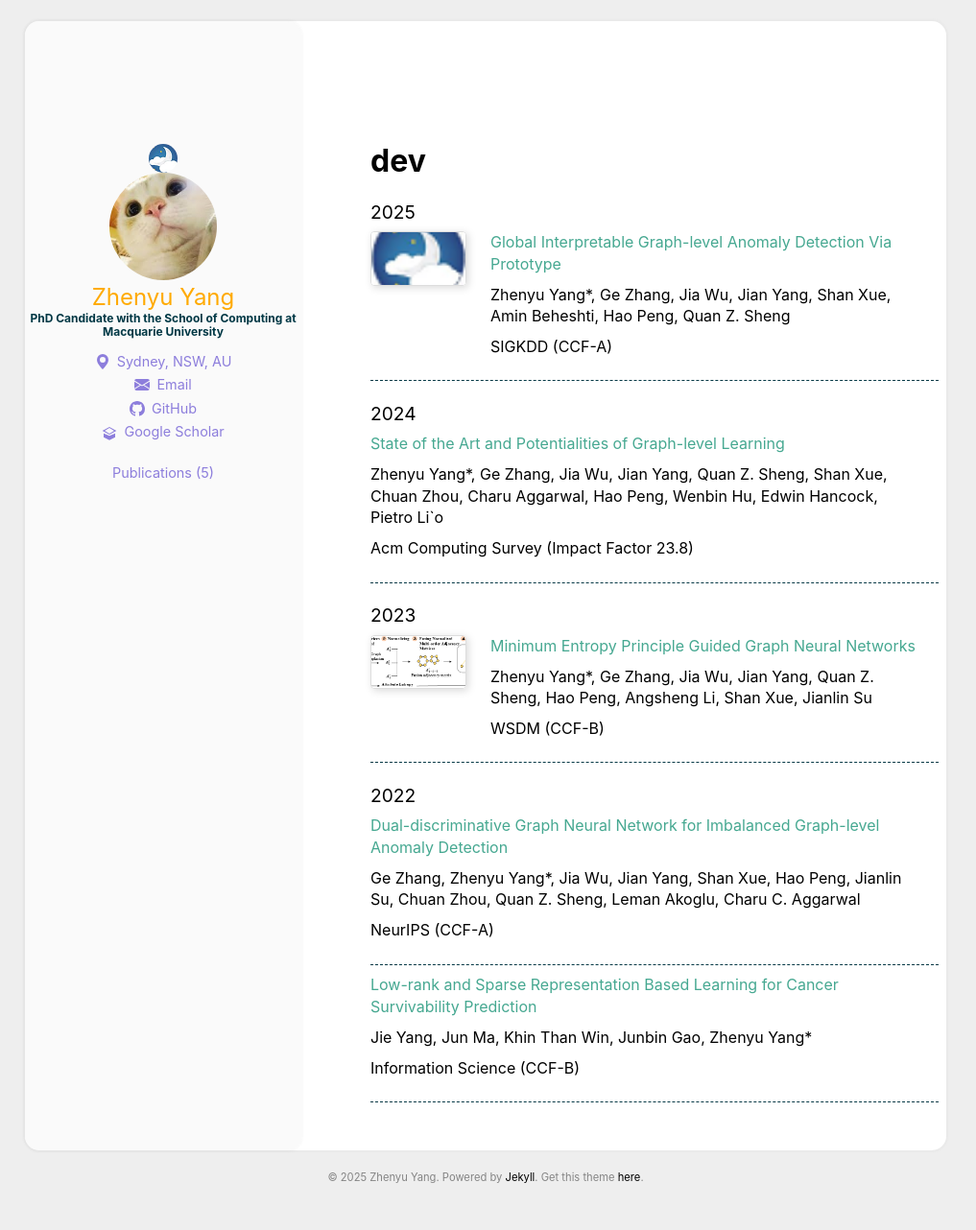
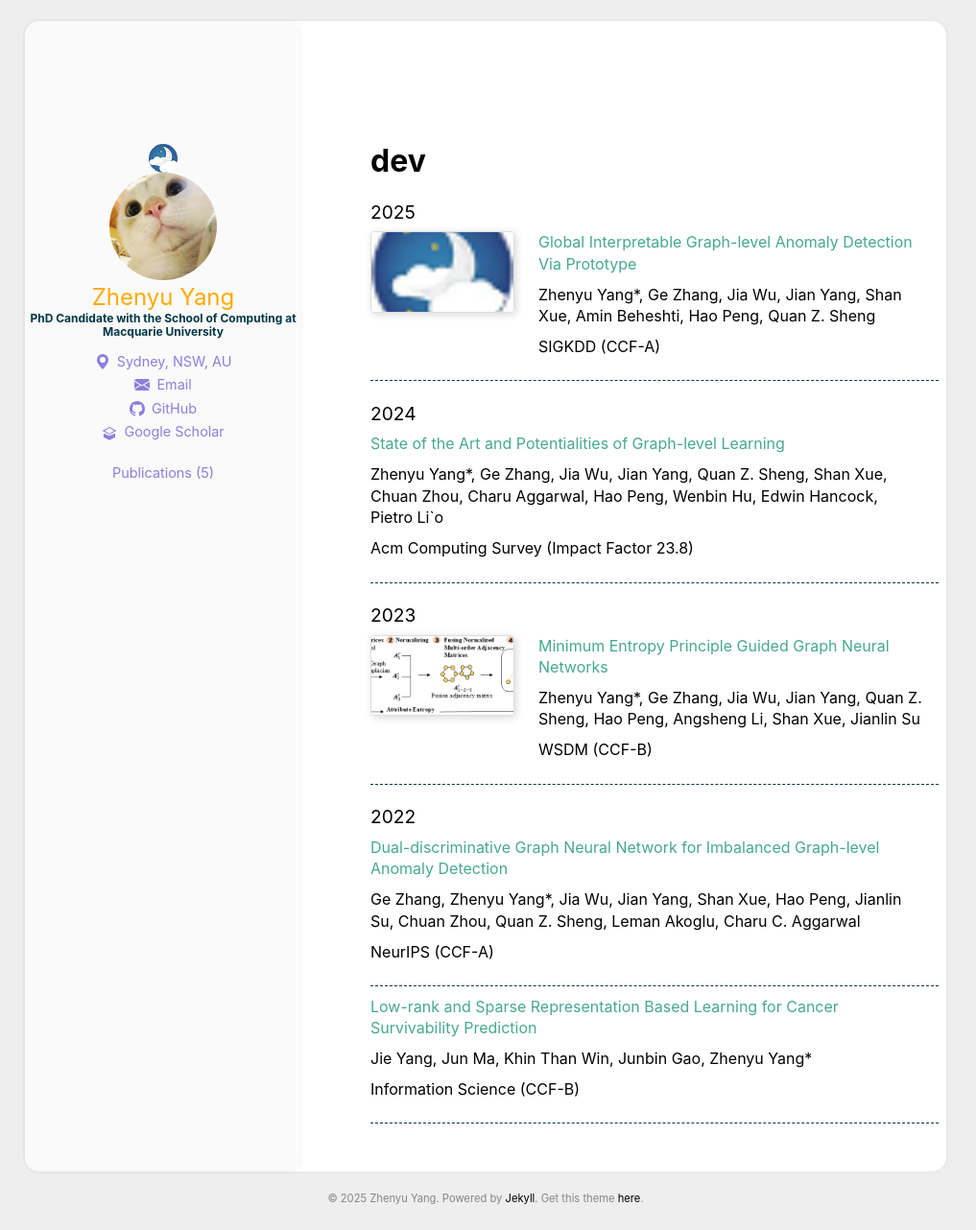
Before and after one commit to ZhenyuYangMQ/ZhenyuYangMQ.github.io, a Jekyll site: the page built from categories/dev.html, in a window 1280 px wide. Shown: the whole page at 96% size, without its empty margins (134-1151 px from the left). Built offline with Jekyll 4.4.1, drawn with Linux system fonts in a browser that asks for light colours; before the commit the page ends 1259 px from its top, so only the background shows below that.

Commit message:
Update main.scss

```diff
--- a/assets/css/main.scss
+++ b/assets/css/main.scss
@@ -772,8 +772,8 @@ img {
     /* 再次缩小图片容器的尺寸，并保持长方形比例。
        您可以根据右侧标题、作者、会议三行文本的实际总高度来微调 width 和 height。
        当前设定为 16:9 比例，尝试让高度与三行文本大致匹配。 */
-    width: 100px; /* <--- 调整此宽度，使其更小 */
-    height: 56.25px; /* <--- 相应比例的高度 (200 * 9 / 16 = 112.5) */
+    width: 150px; /* <--- 调整此宽度，使其更小 */
+    height: 84.375px; /* <--- 相应比例的高度 (200 * 9 / 16 = 112.5) */
     /* 您可以尝试例如 180px 宽，101.25px 高，或者 160px 宽，90px 高等组合 */
 
     margin-right: 25px; /* 图片与右侧文本之间的间距，您可以调整 */
```
